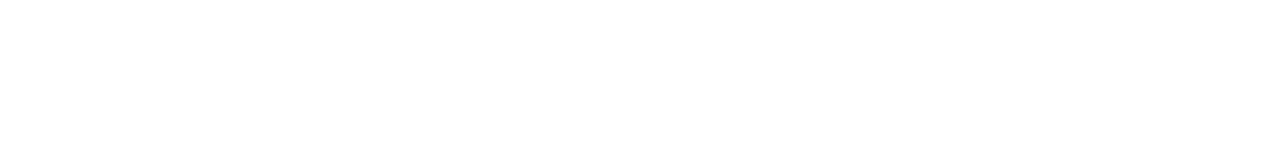
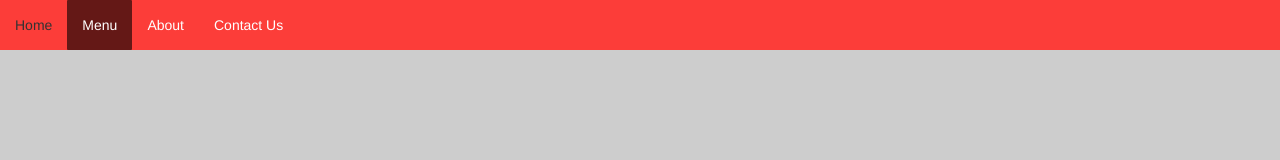
Before and after one commit to RhodyO/restaurant-template-1, a plain HTML site: page index.html in a window 1280 px wide. Drawn offline with Linux system fonts and the light colour scheme; files that its build step writes are made by us from their sources.

Commit message:
working on the nav (as well as implementing sass)

```diff
--- a/index.html
+++ b/index.html
@@ -14,7 +14,7 @@ MIT License URL: https://opensource.org/licenses/MIT
 	<!-- Include Bootstrap and main style sheet -->
 	<link rel="stylesheet" href="css/font-awesome.min.css" />
 	<link rel="stylesheet" href="css/bootstrap.min.css" />
-	<link rel="stylesheet" href="style.css" />
+	<link rel="stylesheet" href="css/index-style.css" />
 
 	<!-- Configure the website viewport based on the device size -->
 	<meta name="viewport" content="width=device-width, initial-scale=1, maximum-scale=1" />
@@ -23,9 +23,19 @@ MIT License URL: https://opensource.org/licenses/MIT
 
 	<!-- Header -->
 	<div class="header">
-		<div class="container">
-			<nav class="nav navbar">
+		<div class="banner">
 
+		</div>
+		<!-- There is a container around the sticky navbar with a fixed height so that the content of the page doesn't "jump up" when the navbar 		 sticks to the top of the page -->
+		<div id="sticky-nav-container">
+			<!-- This is a sticky nav bar. This can be disabled by not including header-nav.js -->
+			<nav id="sticky-nav" class="navbar navbar-default">
+				<ul class="nav navbar-nav">
+					<li><a href="#">Home</a></li>
+					<li class="active"><a href="#">Menu</a></li>
+					<li><a href="#">About</a></li>
+					<li><a href="#">Contact Us</a></li>
+				</ul>
 			</nav>
 		</div>
 	</div>
--- /dev/null
+++ b/sass/index-style.scss
@@ -0,0 +1,55 @@
+
+
+
+
+
+/*-----------------*/
+// Website colors are stored here for reuse
+/*-----------------*/
+$header-bg-color-1: #FC3D39;
+$active-nav-bg-color: #641816;
+$nav-bar-link-color: #fff;
+$nav-bar-selected-link-color: #fff;
+/*-----------------*/
+/*-----------------*/
+
+
+body {
+	background-color: #cdcdcd;
+}
+
+#sticky-nav-container {
+	height: 50px;
+}
+
+#sticky-nav {
+	height:50px;
+	width: 100%;
+	color: $nav-bar-link-color;
+	border: 0px none;
+	background-color: $header-bg-color-1;
+	border-radius: 0px;
+}
+
+.navbar-default .navbar-nav {
+	> li.active {
+		> a {
+			background-color: $active-nav-bg-color;
+			color: $nav-bar-selected-link-color;
+		}
+	}
+
+	> li {
+		> a {
+			color: $nav-bar-link-color;
+		}
+	}
+}
+
+.active {
+	box-shadow: none;
+	a {
+		border-radius: 1px;
+		box-shadow: none;
+	}
+}
```
Also changed, not shown: css/index-style.css (added), css/style.css (deleted), js/header-nav.js (added), 1 other file.
